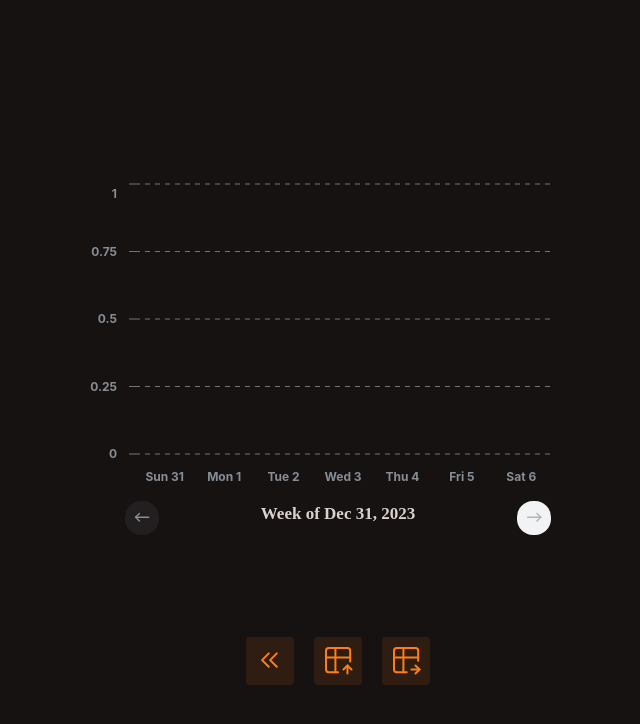
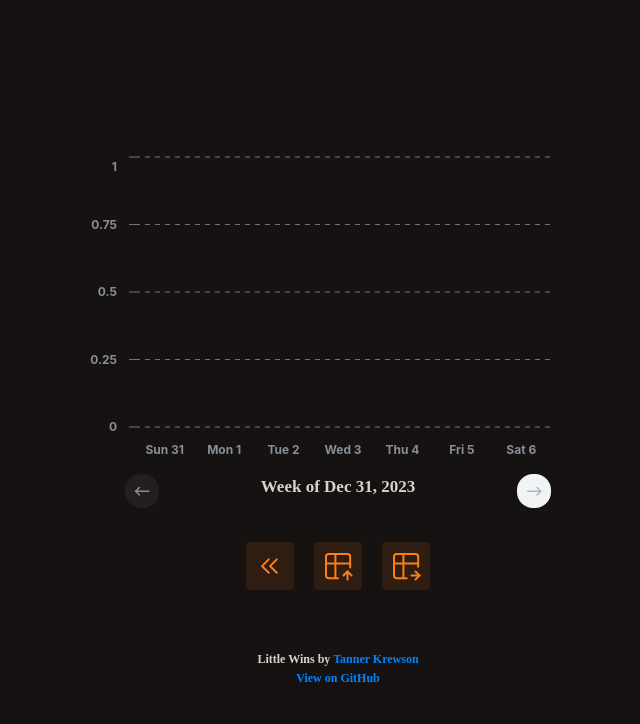
Before and after one commit to tannerkrewson/little-wins, a React (Create React App) app: page / in a window 1280 px wide. Both pictures are taken after a click on the button 674 px from the left and 743 px from the top of the page. Shown: the top 724 px of the page, without its empty margins (302-942 px from the left). Built offline with nearby package versions, Linux system fonts and the light colour scheme.

Commit message:
add signature

```diff
--- a/src/App.css
+++ b/src/App.css
@@ -39,3 +39,34 @@
 	display: inline-flex;
 	align-items: center;
 }
+
+.history-chart {
+	width: 14em;
+	margin-left: -1.5em;
+	margin-top: 2em;
+	margin-bottom: 0.5em;
+}
+
+.history-select {
+	display: flex;
+	justify-content: space-between;
+	gap: 3em;
+	margin-bottom: 1em;
+}
+
+.tag {
+	margin-top: 5em;
+	font-size: 12px;
+	text-align: center;
+	margin-bottom: 2em;
+}
+
+.tag a {
+	text-decoration: none;
+	color: rgb(0, 132, 255);
+}
+
+.tag a:visited {
+	text-decoration: none;
+	color: rgb(0, 132, 255);
+}
--- a/src/pages/HistoryPage.tsx
+++ b/src/pages/HistoryPage.tsx
@@ -23,14 +23,7 @@ function HistoryPage({
 
 	return (
 		<>
-			<div
-				style={{
-					width: "14em",
-					marginLeft: "-1.5em",
-					marginTop: "2em",
-					marginBottom: ".5em",
-				}}
-			>
+			<div className="history-chart">
 				<BarChart
 					h={300}
 					data={thisWeekData}
@@ -40,14 +33,7 @@ function HistoryPage({
 					yAxisProps={{ domain: [0, getHighestCount() + 1] }}
 				/>
 			</div>
-			<div
-				style={{
-					display: "flex",
-					justifyContent: "space-between",
-					gap: "3em",
-					marginBottom: "3em",
-				}}
-			>
+			<div className="history-select">
 				<ActionIcon
 					variant="light"
 					color="gray"
@@ -111,6 +97,24 @@ function HistoryPage({
 					/>
 				</ActionIcon>
 			</Group>
+			<div className="tag">
+				Little Wins by{" "}
+				<a
+					href="https://www.tannerkrewson.com/"
+					target="_blank"
+					rel="noopener noreferrer"
+				>
+					Tanner Krewson
+				</a>
+				<br />
+				<a
+					href="https://github.com/tannerkrewson/little-wins"
+					target="_blank"
+					rel="noopener noreferrer"
+				>
+					View on GitHub
+				</a>
+			</div>
 		</>
 	);
 }
```
